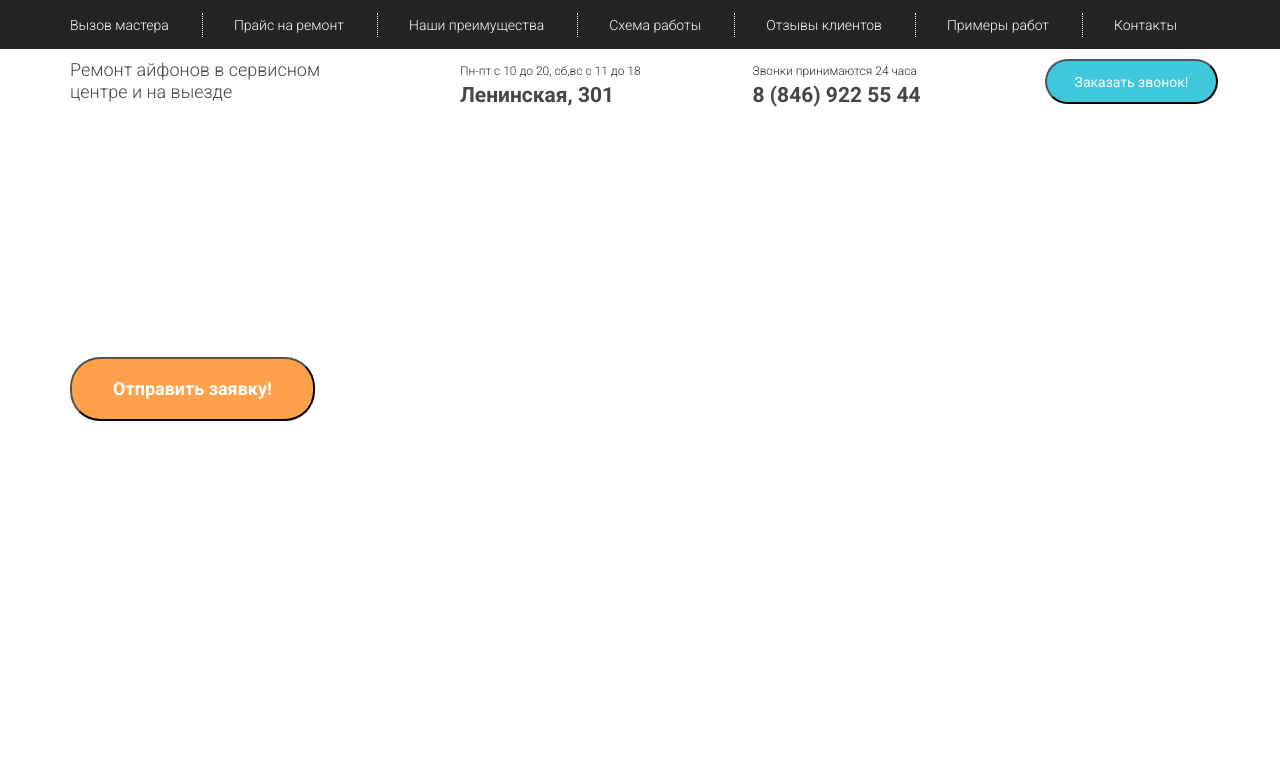
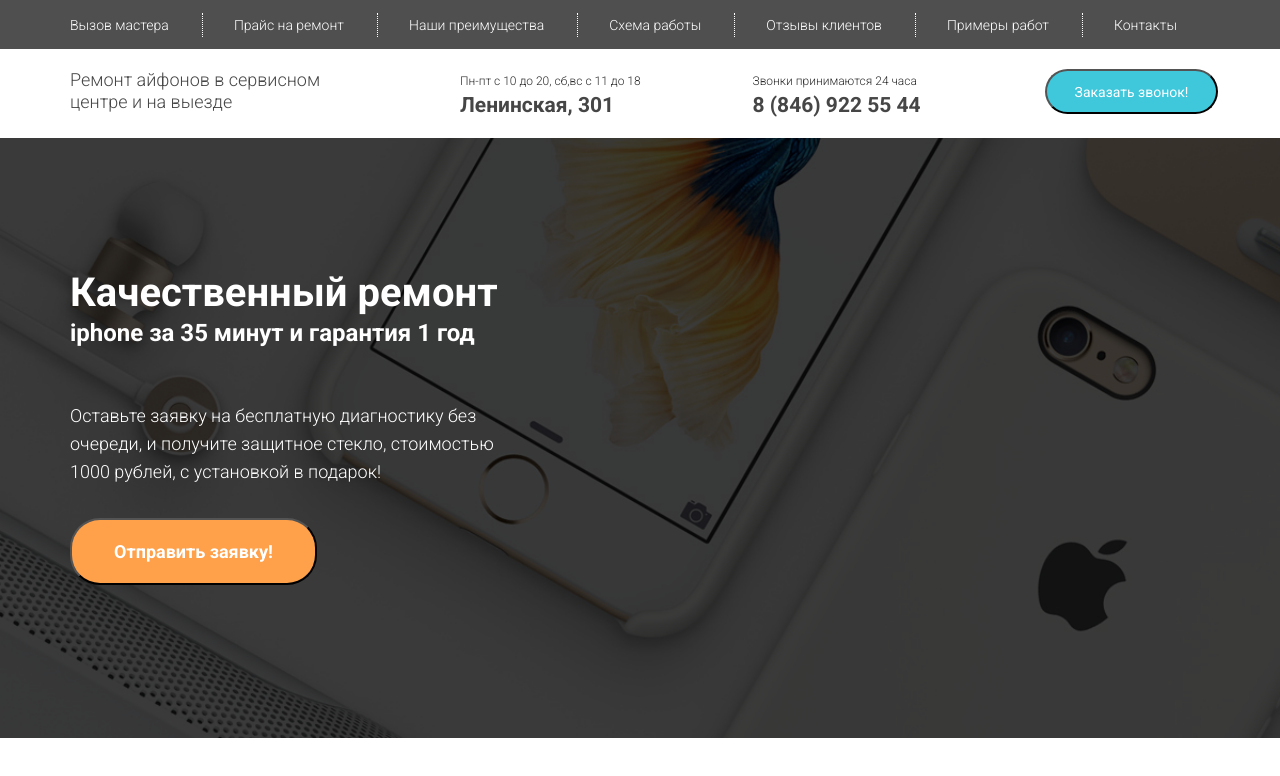
Before and after one commit to mshamin/slider, a React (Create React App) app: page / in a window 1280 px wide. Shown: the top 776 px of the page. Built offline with nearby package versions, Linux system fonts and the light colour scheme.

Commit message:
Fixed bug with image not been shown

```diff
--- a/src/App.js
+++ b/src/App.js
@@ -13,7 +13,7 @@ const url = process.env.PUBLIC_URL+'/img/bg.jpg';
 const HeaderWrapper = styled.header`
   width:100%;
   height:49px;
-  background-color: #242424;'
+  background-color: #242424;
   opacity: 0.8;
 `
 
@@ -49,7 +49,7 @@ class App extends Component {
           </Grid>
         </MainWrapper>
       </div>
-    );
+    )
   }
 }
 
--- a/src/components/Main.js
+++ b/src/components/Main.js
@@ -6,9 +6,9 @@ import styled from 'styled-components';
 
 const Repair = styled.div`
   color: #ffffff;
-  font-size: 40px;
   font-weight: 700;
   line-height: 50px;
+  font-size: 40px;
 
   span {
   	display: block;
@@ -25,14 +25,13 @@ const LightText = styled.div`
   margin-top: 54px;
 `
 const CallBtn = styled.button`
-  width: 245px;
-  height: 64px;
+  width: 247px;
+  height: 67px;
   background-color: #ffa14b;
+  border-radius: 30px;
   color: #ffffff;
   font-size: 18px;
   font-weight: bold;
-  line-height: 24px;
-  border-radius: 30px;
   margin-top: 32px;
 `
 class Main extends React.Component{
```
